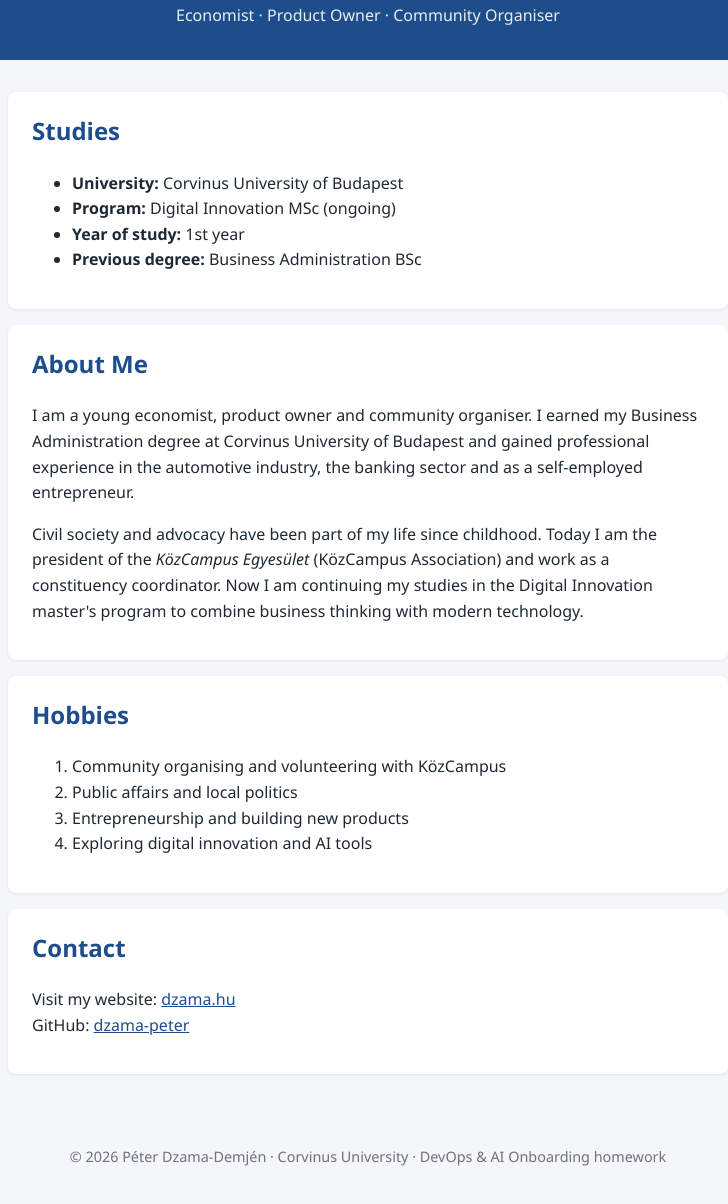
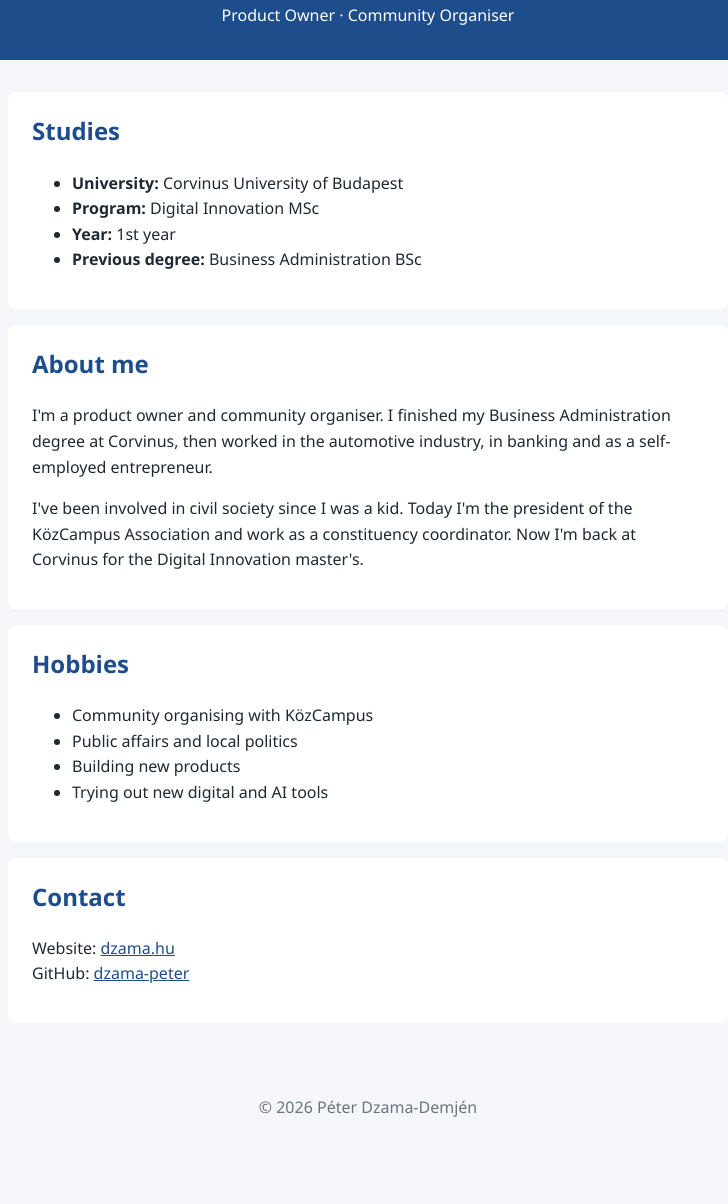
Before and after one commit to dzama-peter/corvinus-git-homework, a plain HTML site: page index.html in a window 1280 px wide. Shown: the part 284-1488 px from the top of the page, without its empty margins (272-1000 px from the left). After the commit the page ends 1445 px from the top, so only its background shows below. Drawn offline with Linux system fonts and the light colour scheme.

Commit message:
Simplify personal page

```diff
--- a/index.html
+++ b/index.html
@@ -1,19 +1,10 @@
 <!DOCTYPE html>
-<!-- DOCTYPE tells the browser this is a modern HTML5 document -->
 <html lang="en">
-<!-- <html> is the root element; lang="en" tells browsers and screen readers the page is in English -->
-
 <head>
-  <!-- <head> holds information ABOUT the page; it is not shown as page content -->
   <meta charset="UTF-8">
-  <!-- UTF-8 encoding lets Hungarian accents (é, á, ő) display correctly -->
   <meta name="viewport" content="width=device-width, initial-scale=1.0">
-  <!-- viewport makes the page scale properly on mobile phones -->
-  <title>Péter Dzama-Demjén – Personal Page</title>
-  <!-- <title> is the text shown on the browser tab -->
-
+  <title>Péter Dzama-Demjén</title>
   <style>
-    /* <style> contains CSS, which controls how the HTML looks */
     body {
       font-family: "Segoe UI", Arial, sans-serif;
       background: #f4f6f9;
@@ -23,117 +14,92 @@
     }
     header {
       background: #1e4d8c;
-      color: #ffffff;
+      color: #fff;
       text-align: center;
       padding: 40px 16px 32px;
     }
     header img {
       width: 160px;
       height: 160px;
-      object-fit: cover;
-      object-position: top;
       border-radius: 50%;
-      border: 4px solid #ffffff;
+      border: 4px solid #fff;
     }
     header h1 { margin: 16px 0 4px; }
-    header p { margin: 0; opacity: 0.9; }
+    header p { margin: 0; }
     main {
       max-width: 720px;
       margin: 0 auto;
       padding: 16px;
     }
     section {
-      background: #ffffff;
+      background: #fff;
       border-radius: 8px;
       padding: 20px 24px;
       margin: 16px 0;
-      box-shadow: 0 1px 3px rgba(0, 0, 0, 0.08);
     }
     h2 { color: #1e4d8c; margin-top: 0; }
+    a { color: #1e4d8c; }
     footer {
       text-align: center;
-      font-size: 0.9em;
       color: #6b7280;
       padding: 24px 16px;
     }
-    a { color: #1e4d8c; }
   </style>
 </head>
-
 <body>
-  <!-- <body> holds everything the visitor actually sees -->
 
   <header>
-    <!-- <header> is the introductory block at the top of the page -->
-    <img src="images/profile.jpg" alt="Portrait of Péter Dzama-Demjén">
-    <!-- <img> shows an image; src is the file path, alt is the text read aloud or shown if the image fails -->
+    <img src="images/profile.jpg" alt="Péter Dzama-Demjén">
     <h1>Péter Dzama-Demjén</h1>
-    <!-- <h1> is the most important heading; a page should have only one -->
-    <p>Economist · Product Owner · Community Organiser</p>
-    <!-- <p> is a paragraph of text -->
+    <p>Product Owner · Community Organiser</p>
   </header>
 
   <main>
-    <!-- <main> wraps the primary content of the page -->
-
     <section>
-      <!-- <section> groups related content under one heading -->
       <h2>Studies</h2>
-      <!-- <h2> is a second-level heading, one level below <h1> -->
       <ul>
-        <!-- <ul> is an unordered (bulleted) list; each <li> is one item -->
         <li><strong>University:</strong> Corvinus University of Budapest</li>
-        <!-- <strong> marks text as important; browsers show it in bold -->
-        <li><strong>Program:</strong> Digital Innovation MSc (ongoing)</li>
-        <li><strong>Year of study:</strong> 1st year</li>
+        <li><strong>Program:</strong> Digital Innovation MSc</li>
+        <li><strong>Year:</strong> 1st year</li>
         <li><strong>Previous degree:</strong> Business Administration BSc</li>
       </ul>
     </section>
 
     <section>
-      <h2>About Me</h2>
+      <h2>About me</h2>
       <p>
-        I am a young economist, product owner and community organiser. I earned my
-        Business Administration degree at Corvinus University of Budapest and gained
-        professional experience in the automotive industry, the banking sector and as
-        a self-employed entrepreneur.
+        I'm a product owner and community organiser. I finished my Business Administration
+        degree at Corvinus, then worked in the automotive industry, in banking and as a
+        self-employed entrepreneur.
       </p>
       <p>
-        Civil society and advocacy have been part of my life since childhood. Today I am
-        the president of the <em>KözCampus Egyesület</em> (KözCampus Association) and work as a
-        constituency coordinator. Now I am continuing my studies in the Digital Innovation
-        master's program to combine business thinking with modern technology.
+        I've been involved in civil society since I was a kid. Today I'm the president of
+        the KözCampus Association and work as a constituency coordinator. Now I'm back at
+        Corvinus for the Digital Innovation master's.
       </p>
-      <!-- <em> adds emphasis; browsers show it in italics -->
     </section>
 
     <section>
       <h2>Hobbies</h2>
-      <ol>
-        <!-- <ol> is an ordered (numbered) list -->
-        <li>Community organising and volunteering with KözCampus</li>
+      <ul>
+        <li>Community organising with KözCampus</li>
         <li>Public affairs and local politics</li>
-        <li>Entrepreneurship and building new products</li>
-        <li>Exploring digital innovation and AI tools</li>
-      </ol>
+        <li>Building new products</li>
+        <li>Trying out new digital and AI tools</li>
+      </ul>
     </section>
 
     <section>
       <h2>Contact</h2>
       <p>
-        Visit my website: <a href="https://dzama.hu" target="_blank">dzama.hu</a>
-        <!-- <a> creates a link; href is the destination, target="_blank" opens it in a new tab -->
-        <br>
-        <!-- <br> forces a line break (it has no closing tag) -->
-        GitHub: <a href="https://github.com/dzama-peter" target="_blank">dzama-peter</a>
+        Website: <a href="https://dzama.hu">dzama.hu</a><br>
+        GitHub: <a href="https://github.com/dzama-peter">dzama-peter</a>
       </p>
     </section>
   </main>
 
   <footer>
-    <!-- <footer> is the closing block at the bottom of the page -->
-    <p>&copy; 2026 Péter Dzama-Demjén · Corvinus University · DevOps &amp; AI Onboarding homework</p>
-    <!-- &copy; and &amp; are HTML entities: special codes for the © and & characters -->
+    <p>&copy; 2026 Péter Dzama-Demjén</p>
   </footer>
 
 </body>
```
